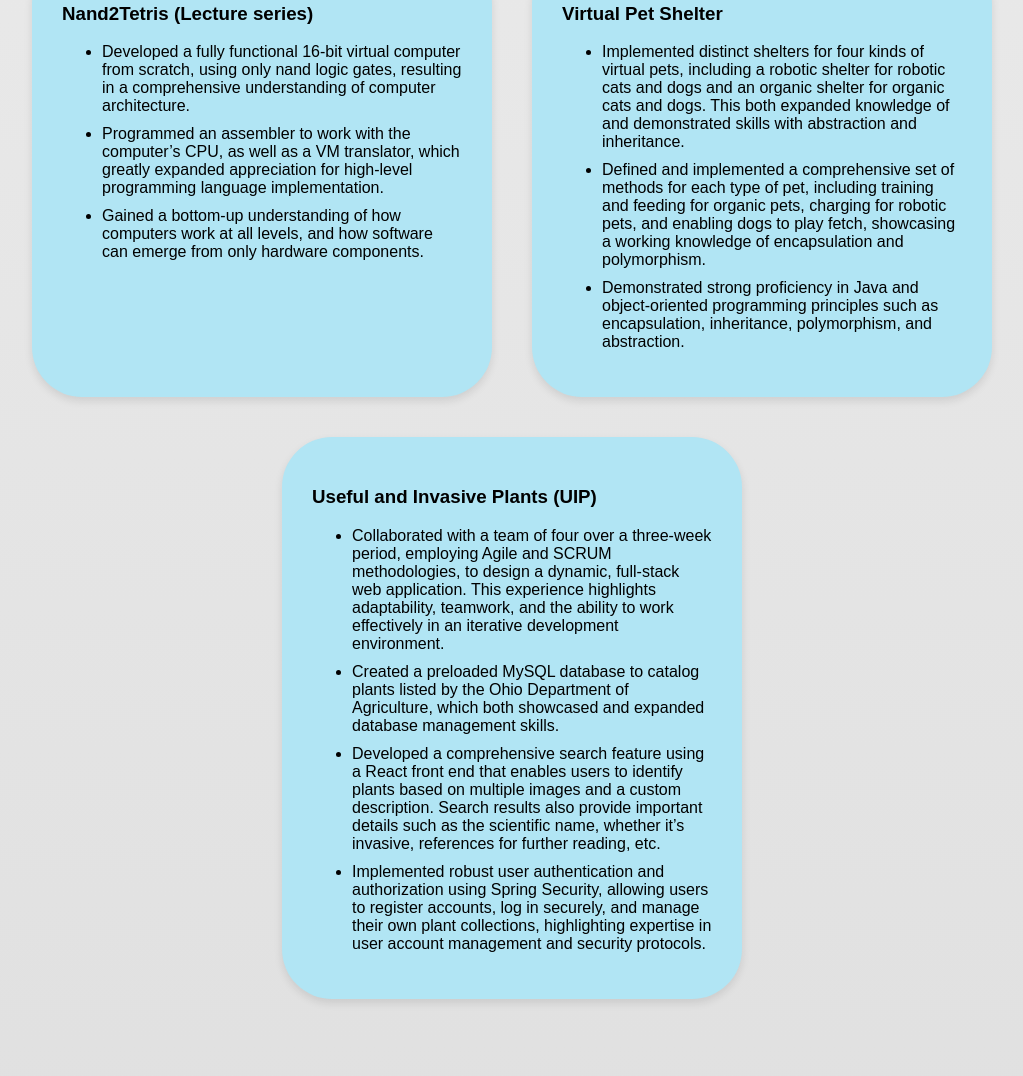
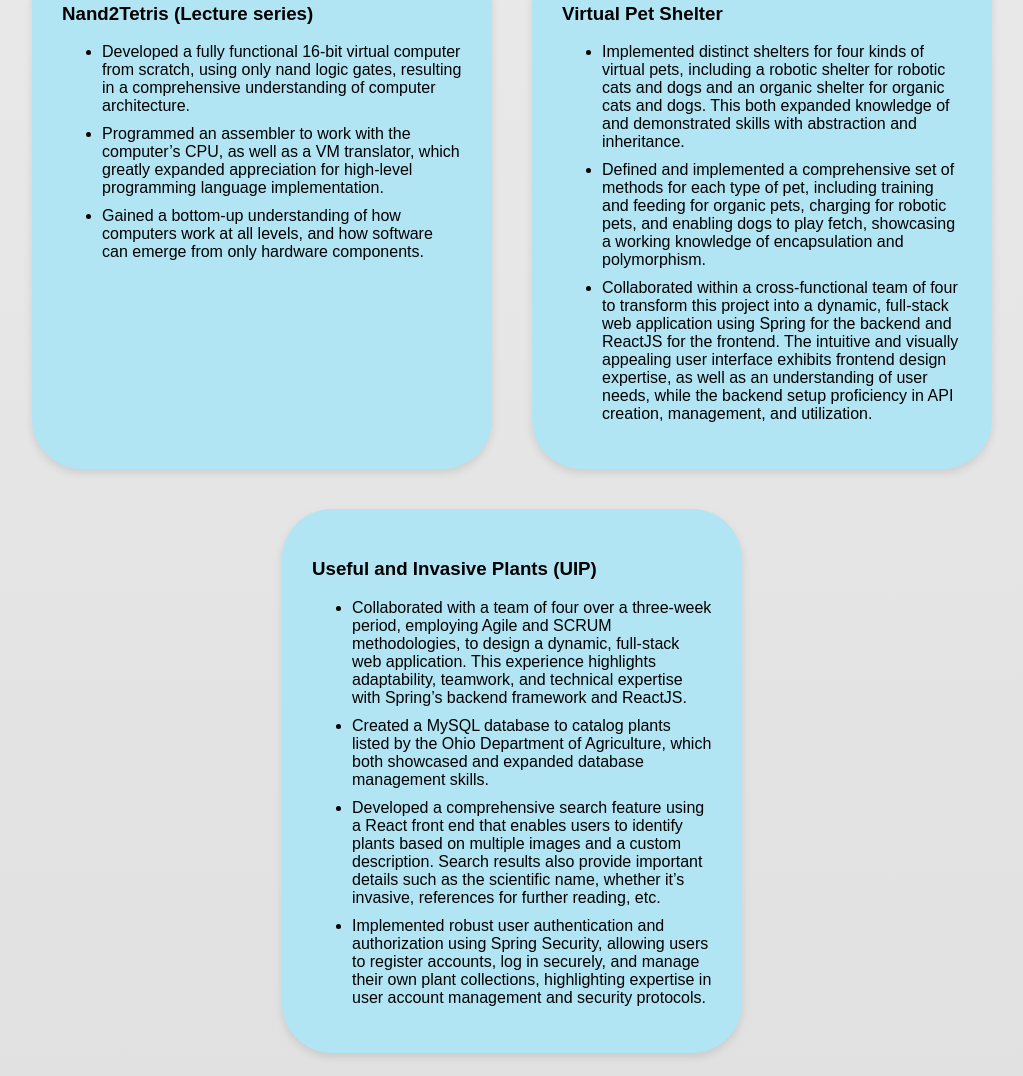
Before and after one commit to dawsonblack/dawsonblack.github.io, a plain HTML site: page index.html in a window 1280 px wide. Shown: the part 1153-2229 px from the top of the page, without its empty margins (128-1151 px from the left). Drawn offline with Linux system fonts and the light colour scheme.

Commit message:
portfolio project descriptions aligned with resume

```diff
--- a/index.html
+++ b/index.html
@@ -150,8 +150,12 @@
               knowledge of encapsulation and polymorphism.
             </li>
             <li>
-              Demonstrated strong proficiency in Java and object-oriented programming
-              principles such as encapsulation, inheritance, polymorphism, and abstraction.
+              Collaborated within a cross-functional team of four to transform this
+              project into a dynamic, full-stack web application using
+              Spring for the backend and ReactJS for the frontend. The intuitive and
+              visually appealing user interface exhibits frontend design expertise, as
+              well as an understanding of user needs, while the backend setup
+              proficiency in API creation, management, and utilization.
             </li>
           </ul>
         </div>
@@ -161,15 +165,15 @@
           <h3>Useful and Invasive Plants (UIP)</h3>
           <ul>
             <li>
-              Collaborated with a team of four over a three-week period,
-              employing Agile and SCRUM methodologies, to design a dynamic,
-              full-stack web application. This experience highlights adaptability, teamwork,
-              and the ability to work effectively in an iterative development environment.
+              Collaborated with a team of four over a three-week period, employing Agile
+              and SCRUM methodologies, to design a dynamic, full-stack web application.
+              This experience highlights adaptability, teamwork, and technical expertise
+              with Spring’s backend framework and ReactJS.
             </li>
             <li>
-              Created a preloaded MySQL database to catalog plants listed by
-              the Ohio Department of Agriculture, which both showcased and expanded database
-              management skills.
+              Created a MySQL database to catalog plants listed by the Ohio Department
+              of Agriculture, which both showcased and expanded database management
+              skills.
             </li>
             <li>
               Developed a comprehensive search feature using a React front end that enables
```
